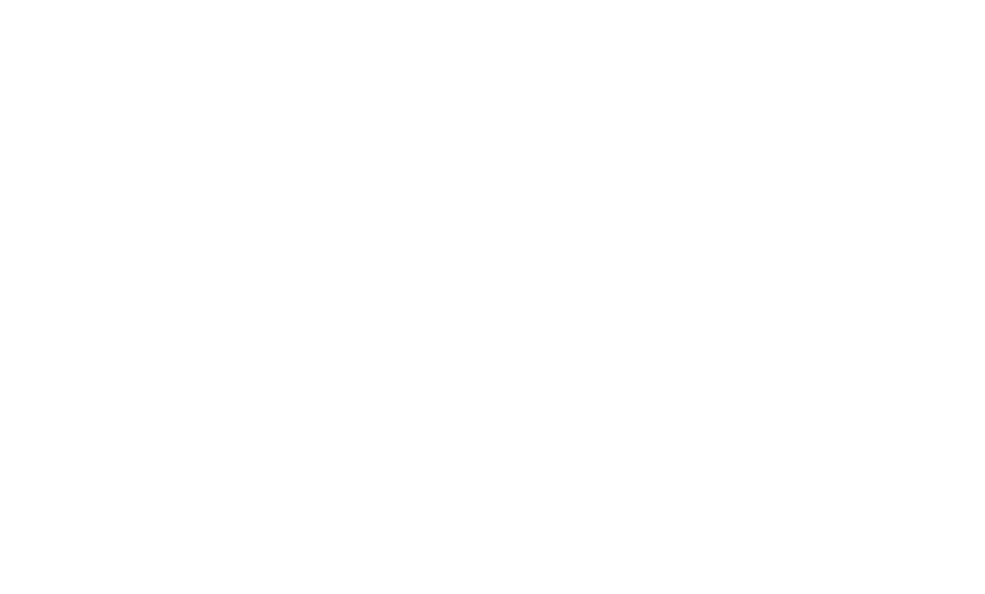
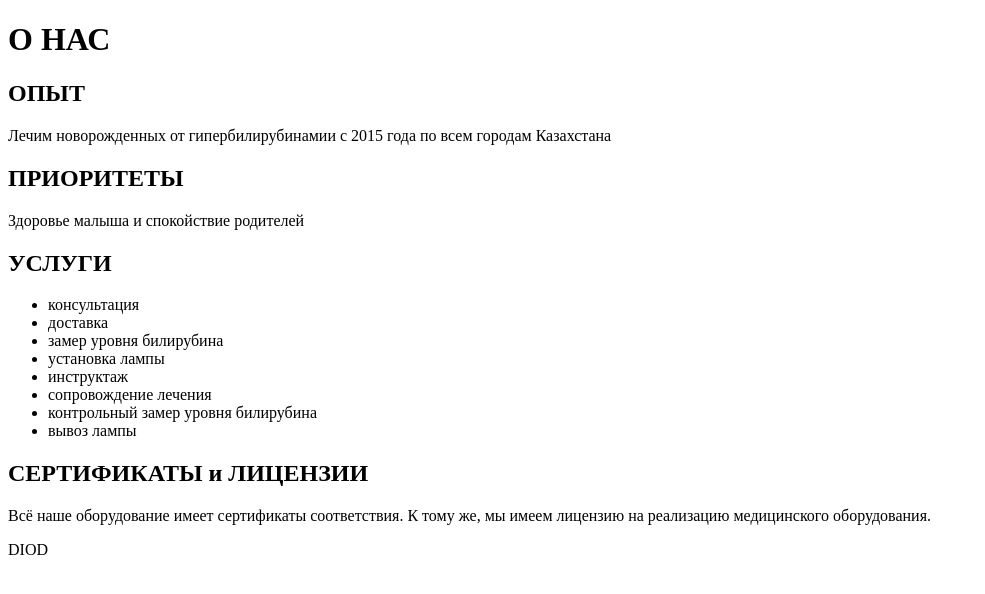
Before and after one commit to yerbol021/lamp, a Next.js app in the folder lamp/: page /products in a window 1280 px wide. Shown: the top 594 px of the page, without its empty margins (0-985 px from the left). Built offline with nearby package versions, Linux system fonts and the light colour scheme.

Commit message:
Added products page

```diff
--- a/lamp/app/layout.tsx
+++ b/lamp/app/layout.tsx
@@ -1,10 +1,14 @@
 import React from "react";
 import About from "./about/page";
+import Products from "./products/page";
 
 const HomePage = () => {
   return (
     <html>
-      <body>{/* <About /> */}</body>
+      <body>
+        <About />
+        <Products />
+      </body>
     </html>
   );
 };
--- a/lamp/app/products/page.tsx
+++ b/lamp/app/products/page.tsx
@@ -0,0 +1,13 @@
+import React from "react";
+import "./products.css";
+
+const Products = () => {
+  return (
+    <div className="products_ru">
+      <p>DIOD</p>
+      <div className="products-image"></div>
+    </div>
+  );
+};
+
+export default Products;
```
Also changed, not shown: lamp/app/products/about.css (deleted), lamp/app/products/products.css (added).
